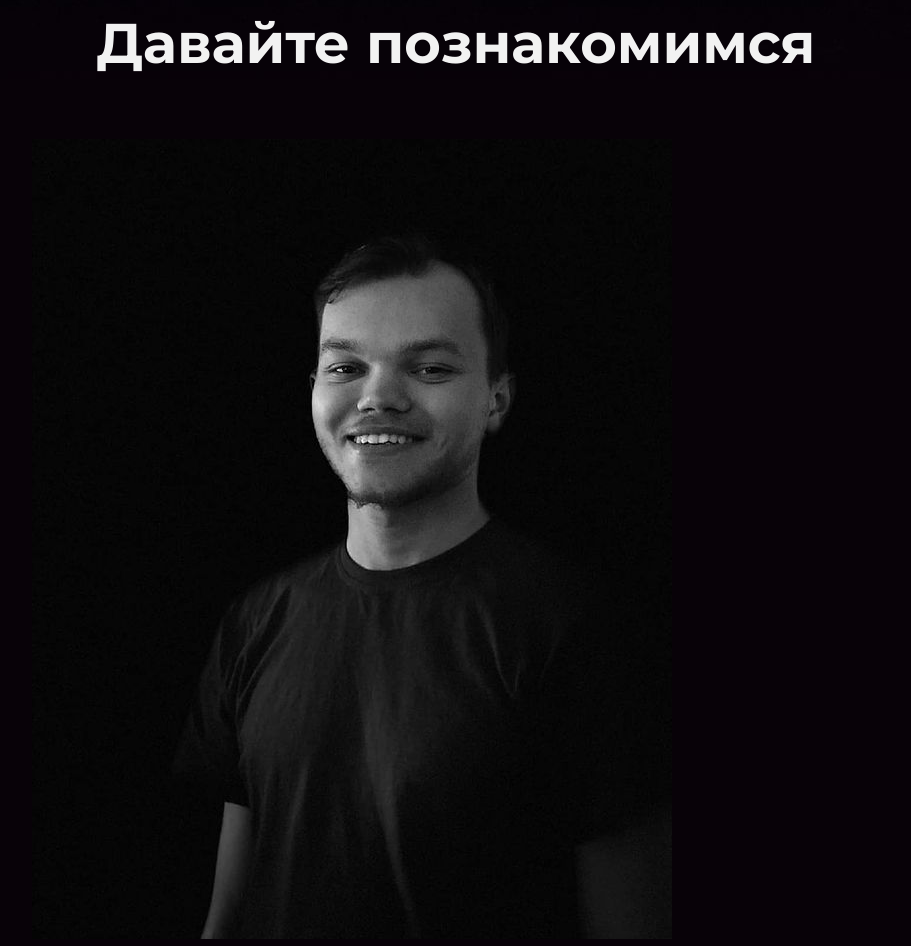
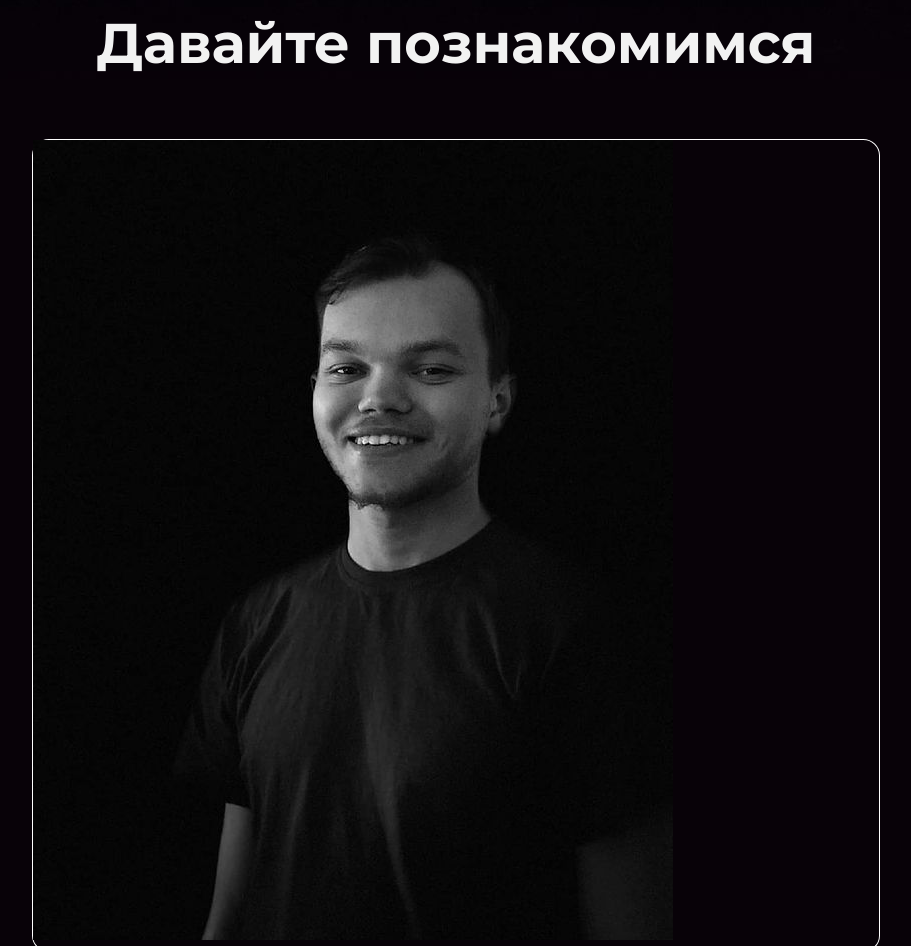
Before and after one commit to den987655/html-academy-site, a plain HTML site: page index.html in a window 1280 px wide. Shown: the part 921-1867 px from the top of the page, without its empty margins (184-1095 px from the left). Drawn offline with Linux system fonts and the light colour scheme.

Commit message:
Update style.css

```diff
--- a/style.css
+++ b/style.css
@@ -82,7 +82,11 @@ body {
   margin: 0 0 32px;
   text-align: center;
 }
-
+.intro-img  {
+  border: solid 1px #fff;
+  border-radius: 2%;
+  background-position: center;
+}
 .intro h3,
 .portfolio h3 {
   margin: 0 0 12px;
```
